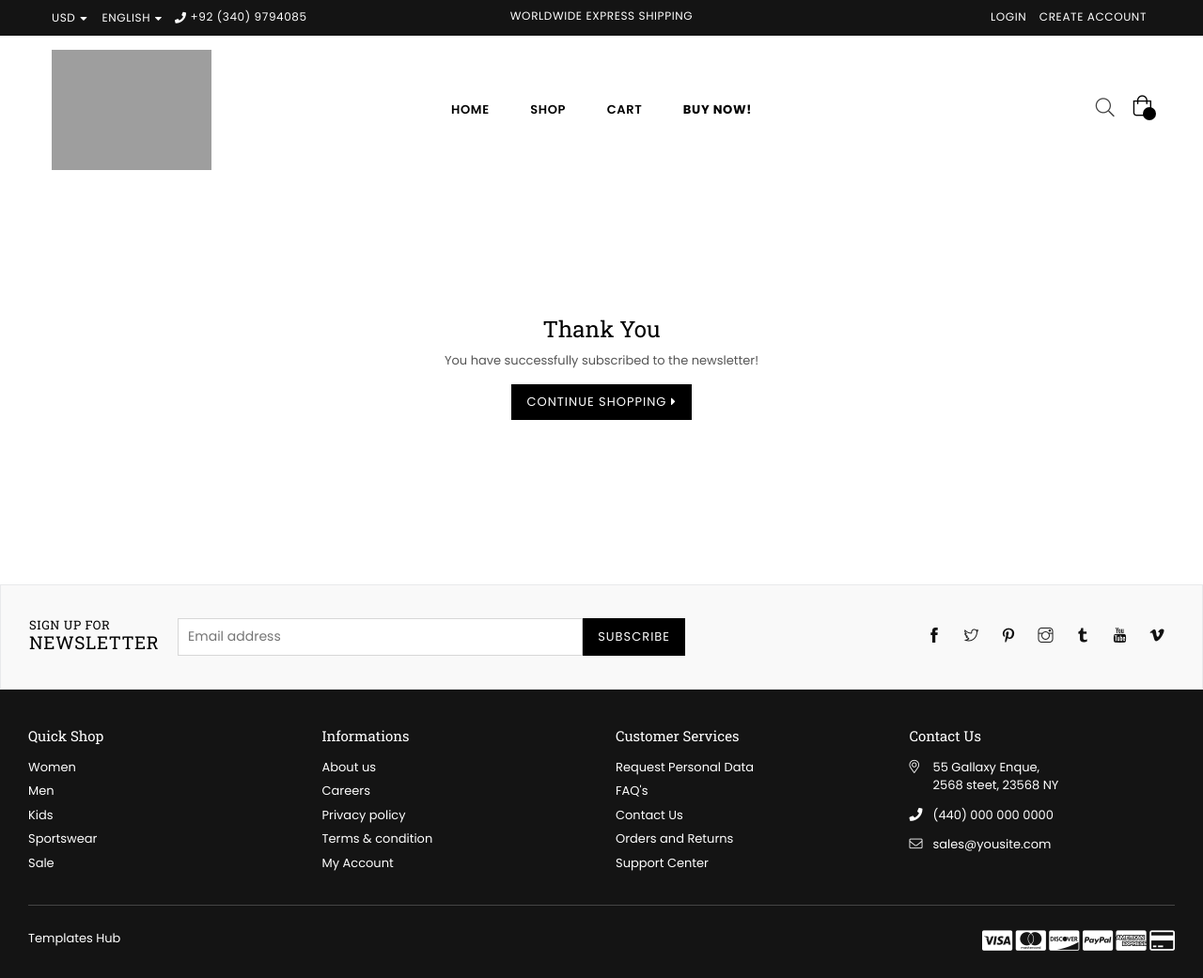
After one commit to usman-ghani190/python-django-belle, a Django app: page /subscribe/ in a window 1280 px wide. The commit adds this page. Shown: the whole page at 94% size. Run offline with Django 5.2, Linux system fonts and the light colour scheme; some libraries are stand-ins or nearby versions; some web fonts are replaced; grey boxes are pictures that could not be loaded.

Commit message:
newsletter rendered

```diff
--- a/app/forms.py
+++ b/app/forms.py
@@ -121,54 +121,5 @@ class RegisterForm(UserCreationForm):
         return email
 
 
-# class RegisterForm(UserCreationForm):
-#     first_name = forms.CharField(max_length=100, required=True)
-#     last_name = forms.CharField(max_length=100, required=True)
-#     email = forms.EmailField(required=True)
-
-#     # Meta class to define the model and fields to include
-#     class Meta:
-#         model = User
-#         fields = ('first_name', 'last_name', 'email', 'username', 'password1', 'password2')
-
-#     # Optional: Customize the password confirmation logic if needed
-#     def clean(self):
-#         cleaned_data = super().clean()
-#         password = cleaned_data.get("password1")
-#         confirm_password = cleaned_data.get("password2")
-
-#         if password != confirm_password:
-#             self.add_error('password2', "Passwords do not match")
-
-#         return cleaned_data
-
-
-# class LoginForm(forms.Form):
-#     email = forms.EmailField(
-#         widget=forms.EmailInput(attrs={
-#             'class': 'form-control',
-#             'id': 'CustomerEmail',
-#             'placeholder': 'Enter your email',
-#         })
-#     )
-#     password = forms.CharField(
-#         widget=forms.PasswordInput(attrs={
-#             'class': 'form-control',
-#             'id': 'CustomerPassword',
-#             'placeholder': 'Enter your password',
-#         })
-#     )
-
-
-#     def clean(self):
-#         cleaned_data = super().clean()
-#         email = cleaned_data.get('email')
-#         password = cleaned_data.get('password')
-
-#         if email and password:
-#             user = authenticate(username=email, password=password)
-#             if not user:
-#                 raise forms.ValidationError("Invalid email or password")
-#             elif not user.is_active:
-#                 raise forms.ValidationError("This account is inactive.")
-#         return cleaned_data
+class NewsletterSubscriptionForm(forms.Form):
+    email = forms.EmailField(required=True, label='Your Email')
--- /dev/null
+++ b/app/templates/app/subscribe.html
@@ -0,0 +1,26 @@
+{% extends 'base.html' %} {% load static %} {% block content %}
+
+<!--Body Content-->
+<div id="page-content">
+  <!-- Lookbook Start -->
+  <div class="container">
+    <div class="row">
+      <div class="col-12 col-sm-12 col-md-12 col-lg-12">
+        <div class="empty-page-content text-center">
+          <h1>Thank You</h1>
+          <p>You have successfully subscribed to the newsletter!</p>
+          <p>
+            <a href="{% url 'shop' %}" class="btn btn--has-icon-after"
+              >Continue shopping
+              <i class="fa fa-caret-right" aria-hidden="true"></i
+            ></a>
+          </p>
+        </div>
+      </div>
+    </div>
+  </div>
+  <!-- Lookbook Start -->
+</div>
+<!--End Body Content-->
+
+{% endblock content %}
--- a/app/urls.py
+++ b/app/urls.py
@@ -23,6 +23,7 @@ urlpatterns = [
         path('thank_you',views.thank_you, name='thank_you' )
     ])),
     path('shop/checkout/', views.checkout, name='checkout'),
+    path('subscribe/', views.subscribe_newsletter, name='subscribe_newsletter'),
     path('logout/', views.logout_view, name='logout'),
 
 ]
--- a/app/views.py
+++ b/app/views.py
@@ -502,8 +502,8 @@ from django.urls import reverse
 from django.contrib.auth.forms import AuthenticationForm
 from django.contrib.auth.decorators import login_required
 
-from app.forms import CheckoutForm, PaymentForm, ProductQueryAskForm, RegisterForm, ReviewForm
-from app.models import Brand, Cart, CartItem, Category, Color, Product, ProductBigImage, ProductImage, Size, SliderImages, Tag
+from app.forms import CheckoutForm, NewsletterSubscriptionForm, PaymentForm, ProductQueryAskForm, RegisterForm, ReviewForm
+from app.models import Brand, Cart, CartItem, Category, Color, NewsletterSubscriber, Product, ProductBigImage, ProductImage, Size, SliderImages, Tag
 
 # Create your views here.
 def index(request, slug=None):
@@ -1035,3 +1035,22 @@ def remove_from_wishlist(request, slug):
 def thank_you(request):
     context = {}
     return render(request, 'app/thanks.html', context)
+
+
+def subscribe_newsletter(request):
+
+    if request.method == 'POST':
+        form = NewsletterSubscriptionForm(request.POST)
+        if form.is_valid():
+            email = form.cleaned_data['email']
+            # Check if email is already subscribed
+            if not NewsletterSubscriber.objects.filter(email=email).exists():
+                # Create a new subscriber
+                NewsletterSubscriber.objects.create(email=email)
+                # messages.success(request, 'You have successfully subscribed to the newsletter!')
+            else:
+                messages.info(request, 'This email is already subscribed.')
+            return redirect('subscribe_newsletter')  # Redirect to a thank-you page or home page
+    else:
+        form = NewsletterSubscriptionForm()
+    return render(request, 'app/subscribe.html', {'form': form})
--- a/templates/base.html
+++ b/templates/base.html
@@ -230,14 +230,35 @@
                                     <div class="section-header text-center">
                                         <label class="h2"><span>sign up for </span>newsletter</label>
                                     </div>
-                                    <form action="#" method="post">
+                                    <form method="POST" action="{% url 'subscribe_newsletter' %}" >
+                                        {% csrf_token %}
                                         <div class="input-group">
-                                            <input type="email" class="input-group__field newsletter__input" name="EMAIL" value="" placeholder="Email address" required="">
+                                            <input type="email" class="input-group__field newsletter__input" name="email" value="" placeholder="Email address" required="">
                                             <span class="input-group__btn">
                                                 <button type="submit" class="btn newsletter__submit" name="commit" id="Subscribe"><span class="newsletter__submit-text--large">Subscribe</span></button>
                                             </span>
                                         </div>
                                     </form>
+
+                                    {% if form.errors %}
+                                        <ul class="errorlist">
+                                            {% for field in form %}
+                                                {% for error in field.errors %}
+                                                    <li>{{ error }}</li>
+                                                {% endfor %}
+                                            {% endfor %}
+                                        </ul>
+                                    {% endif %}
+
+                                    {% if messages %}
+                                        <div class="messages">
+                                            {% for message in messages %}
+                                                <div class="alert alert-{{ message.tags }}">
+                                                    {{ message }}
+                                                </div>
+                                            {% endfor %}
+                                        </div>
+                                    {% endif %}
                                 </div>
                             </div>
                         </div>
```
Also changed, not shown: app/models.py (+10 -0 lines), app/migrations/0031_newslettersubscriber.py (added), db.sqlite3.
